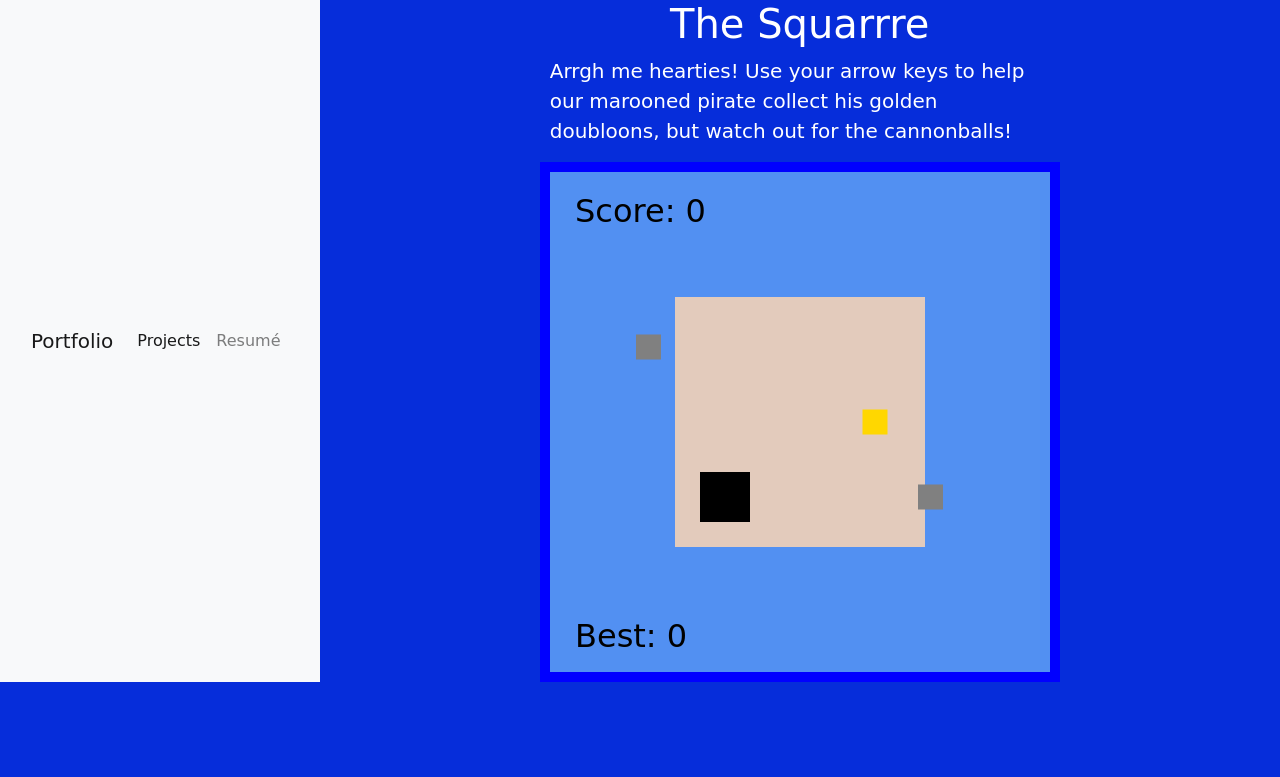
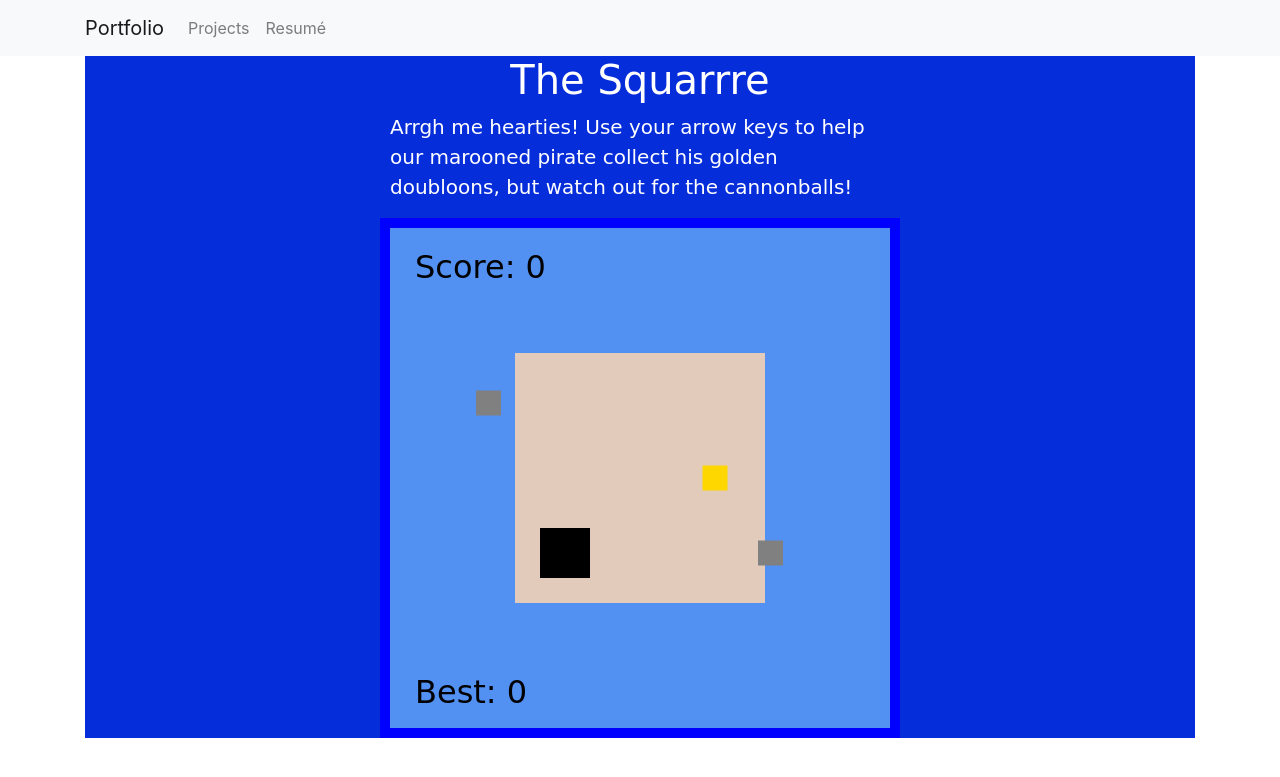
Before and after one commit to gillie1022/mysite, a Django app: page /projects/the_squarrre in a window 1280 px wide. Shown: the top 777 px of the page. Run offline with Django 3.2, Linux system fonts and the light colour scheme; parts of the project's set-up code (start-up, migrations or seed data) failed here and were passed over; some libraries are stand-ins or nearby versions.

Commit message:
cleaned up styling conflict on the squarrre

```diff
--- a/static/projects/the_squarrre/style.css
+++ b/static/projects/the_squarrre/style.css
@@ -1,18 +1,14 @@
-body {
-    background-color: #062dda;
+.gameDiv {
   font-family: "Comic Sans MS", cursive;
   color: white;
-  display: flex;
-  justify-content: center;
-}
+  background-color: #062dda;
 
-.gameDiv {
   display: flex;
   flex-wrap: wrap;
   justify-content: center;
 }
 
-header{display: flex;
+.gameDiv header{display: flex;
     width: 100%;
     justify-content: center;
 }
--- a/templates/base.html
+++ b/templates/base.html
@@ -20,7 +20,7 @@
 
             <div class="collapse navbar-collapse" id="navbarSupportedContent">
               <ul class="navbar-nav mr-auto">
-                <li class="nav-item active">
+                <li class="nav-item">
                   <a class="nav-link" href="{% url 'project_list' %}">Projects</a>
                 </li>
                 <li class="nav-item">
```
